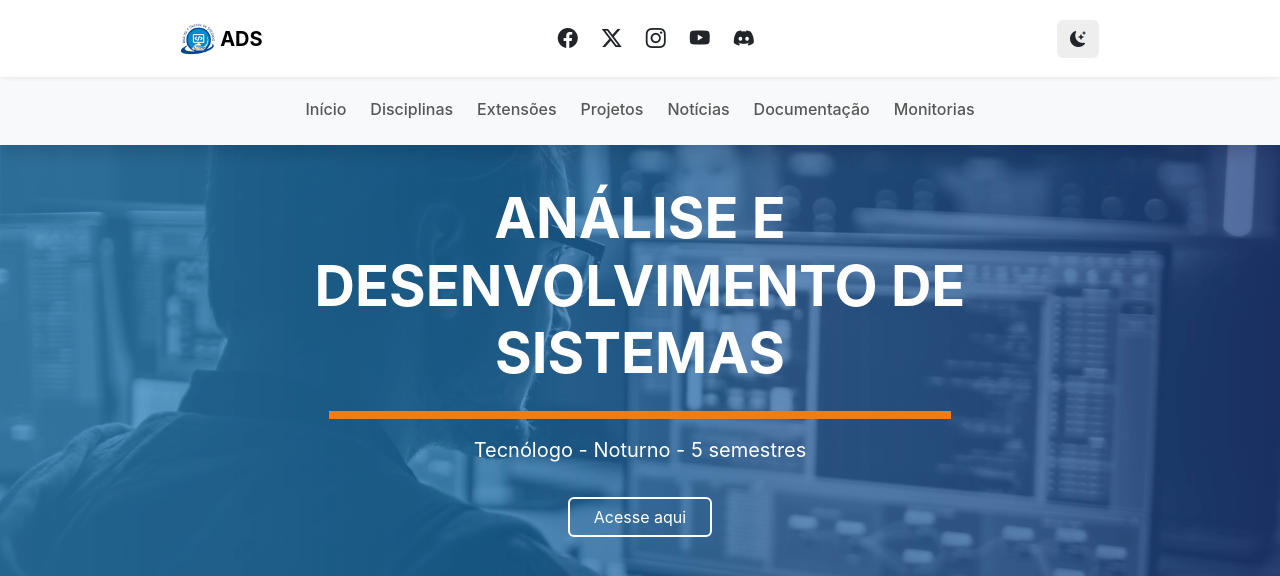
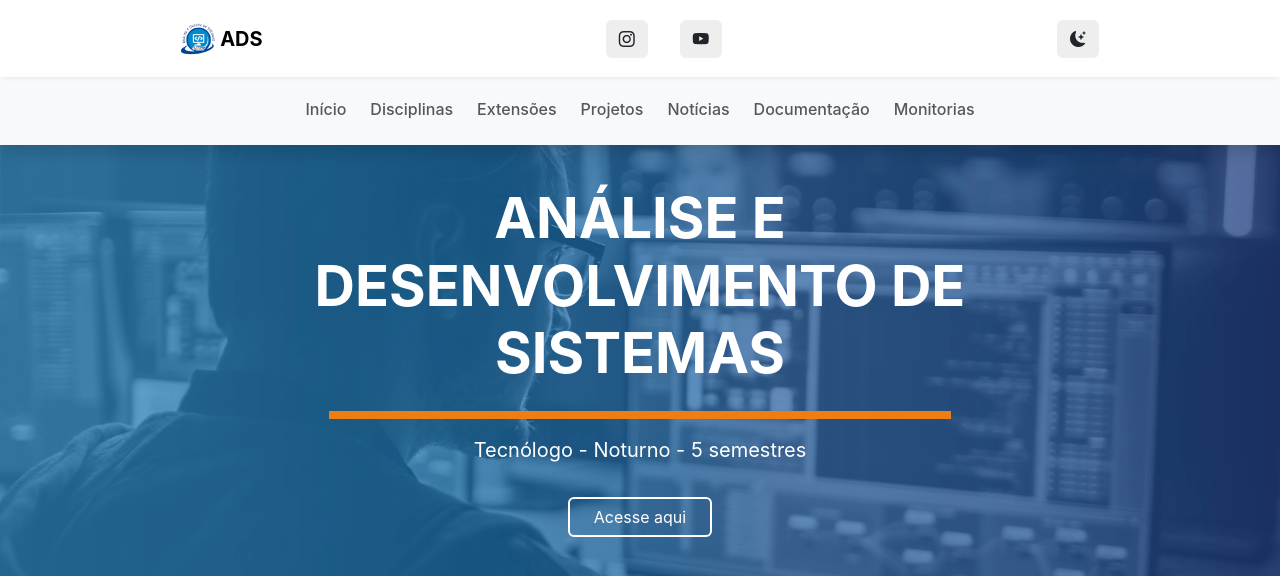
Before and after one commit to samuelvbernardo/ADS_Website, a Django app: template adsproject/templates/index.html in a window 1280 px wide. Shown: the top 576 px of the page. Run offline with Django 3.2, Linux system fonts and the light colour scheme; the template is opened without the code that fills it, so the values that code supplies are empty; some libraries are stand-ins or nearby versions.

Commit message:
adicionar links

```diff
--- a/adsproject/templates/base.html
+++ b/adsproject/templates/base.html
@@ -10,7 +10,9 @@
   <link rel="stylesheet" href="{% static 'css/boostrap.min.css' %}">
   <link rel="stylesheet" href="https://cdn.jsdelivr.net/npm/bootstrap-icons@1.11.3/font/bootstrap-icons.min.css">
   <link rel="stylesheet" href="{% static 'css/style.css' %}">
-  <link rel="stylesheet" href="https://cdnjs.cloudflare.com/ajax/libs/font-awesome/6.5.0/css/all.min.css" integrity="sha512-XxCtbpMTxXWqE+e6Z9J7dZ+Nk/IVTyYYAvAZ9xrzjIP2gCq5OYMi+65sLsVA1Uq/3FakA0+YSpc8Yjv5Ckh+Q==" crossorigin="anonymous" referrerpolicy="no-referrer" />
+  <link rel="stylesheet" href="https://cdnjs.cloudflare.com/ajax/libs/font-awesome/6.5.0/css/all.min.css"
+    integrity="sha512-XxCtbpMTxXWqE+e6Z9J7dZ+Nk/IVTyYYAvAZ9xrzjIP2gCq5OYMi+65sLsVA1Uq/3FakA0+YSpc8Yjv5Ckh+Q=="
+    crossorigin="anonymous" referrerpolicy="no-referrer" />
   {% block extra_css %}{% endblock %}
 
 </head>
@@ -27,21 +29,28 @@
           </a>
 
           <!--Redes Sociais-->
-          <ul class="navbar-nav bg-white flex-row gap-4 me-lg-4 d-flex align-items-center d-none d-sm-flex btn-list-orange">
+          <ul
+            class="navbar-nav bg-white flex-row gap-4 me-lg-4 d-flex align-items-center d-none d-sm-flex btn-list-orange">
             <li class="nav-item">
-              <i class="bi bi-facebook btn-facebook fs-5"></i>
+
             </li>
             <li class="nav-item">
-              <i class="bi bi-twitter-x btn-twitter-x fs-5"></i>
+
             </li>
+            <!-- Instagram -->
+            <a href="https://www.instagram.com/analisedesistemasunifip/" target="_blank" rel="noopener noreferrer"
+              class="btn btn-gray me-2">
+              <i class="bi bi-instagram"></i>
+            </a>
+
+            <!-- YouTube -->
+            <a href="https://www.youtube.com/@coordenacaoads-unifip537/" target="_blank" rel="noopener noreferrer"
+              class="btn btn-gray me-2">
+              <i class="bi bi-youtube"></i>
+            </a>
+
             <li class="nav-item">
-              <i class="bi bi-instagram btn-instagram fs-5"></i>
-            </li>
-            <li class="nav-item">
-              <i class="bi bi-youtube btn-youtube fs-5"></i>
-            </li>
-            <li class="nav-item">
-              <i class="bi bi-discord btn-discord fs-5"></i>
+
             </li>
           </ul>
 
@@ -52,7 +61,9 @@
             </button>
 
             <!--sandwich button nav-->
-            <button class="navbar-toggler btn-gray d-lg-none" type="button" data-bs-toggle="collapse" data-bs-target="#navbarNavContent" aria-controls="navbarNavContent" aria-expanded="false" aria-label="Alternar navegação">
+            <button class="navbar-toggler btn-gray d-lg-none" type="button" data-bs-toggle="collapse"
+              data-bs-target="#navbarNavContent" aria-controls="navbarNavContent" aria-expanded="false"
+              aria-label="Alternar navegação">
               <span class="navbar-toggler-icon"></span>
             </button>
           </div>
@@ -103,7 +114,8 @@
       <div class="row text-center text-lg-start justify-content-center">
         <!-- Redes Sociais -->
         <div class="col-12 col-lg-3 mb-4">
-          <a class="navbar-brand d-flex align-items-center justify-content-center justify-content-lg-start mb-3" href="index.html">
+          <a class="navbar-brand d-flex align-items-center justify-content-center justify-content-lg-start mb-3"
+            href="index.html">
             <img src="{% static 'assets/logo.png' %}" alt="Logo do site" class="img-fluid logo">
             <span class="fw-bold fs-4 ms-1">ADS</span>
           </a>
@@ -111,10 +123,20 @@
           <p class="text-gray">Quer conhecer mais sobre nosso cotidiano? Acesse nossas redes sociais.</p>
 
           <ul class="list-unstyled d-flex justify-content-center justify-content-lg-start btn-list-white-bg-orange">
-            <li class="btn btn-gray me-2"><i class="bi bi-facebook"></i></li>
-            <li class="btn btn-gray me-2"><i class="bi bi-twitter-x"></i></li>
-            <li class="btn btn-gray me-2"><i class="bi bi-instagram"></i></li>
-            <li class="btn btn-gray"><i class="bi bi-linkedin"></i></li>
+
+            <!-- Instagram -->
+            <a href="https://www.instagram.com/analisedesistemasunifip/" target="_blank" rel="noopener noreferrer"
+              class="btn btn-gray me-2">
+              <i class="bi bi-instagram"></i>
+            </a>
+
+            <!-- YouTube -->
+            <a href="https://www.youtube.com/@coordenacaoads-unifip537/" target="_blank" rel="noopener noreferrer"
+              class="btn btn-gray me-2">
+              <i class="bi bi-youtube"></i>
+            </a>
+
+
           </ul>
         </div>
 
@@ -133,12 +155,12 @@
         <div class="col-12 col-lg-3 mb-4">
           <h4 class="mb-3 fw-bold">Links</h4>
           <ul class="list-unstyled d-flex flex-column gap-3 links-list-orange">
-            <li><i class="bi bi-arrow-right me-2"></i>Início</li>
-            <li><i class="bi bi-arrow-right me-2"></i>Extensões</li>
-            <li><i class="bi bi-arrow-right me-2"></i>Projetos</li>
-            <li><i class="bi bi-arrow-right me-2"></i>Documentação</li>
-            <li><i class="bi bi-arrow-right me-2"></i>Disciplinas</li>
-            <li><i class="bi bi-arrow-right me-2"></i>Monitorias</li>
+            <li><i class="bi bi-arrow-right me-2"></i><a href="{% url 'index' %}">Início</a></li>
+            <li><i class="bi bi-arrow-right me-2"></i><a href="{% url 'extensoes' %}">Extensões</a></li>
+            <li><i class="bi bi-arrow-right me-2"></i><a href="{% url 'projetos' %}">Projetos</a></li>
+            <li><i class="bi bi-arrow-right me-2"></i><a href="{% url 'documentos' %}">Documentação</a></li>
+            <li><i class="bi bi-arrow-right me-2"></i><a href="{% url 'disciplinas' %}">Disciplinas</a></li>
+            <li><i class="bi bi-arrow-right me-2"></i><a href="{% url 'monitorias' %}">Monitorias</a></li>
           </ul>
         </div>
 
```
